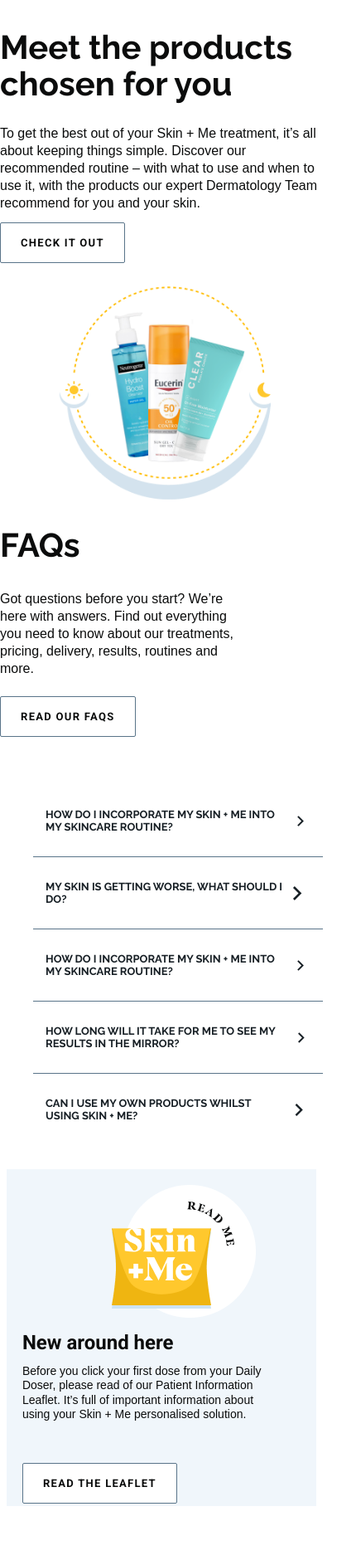
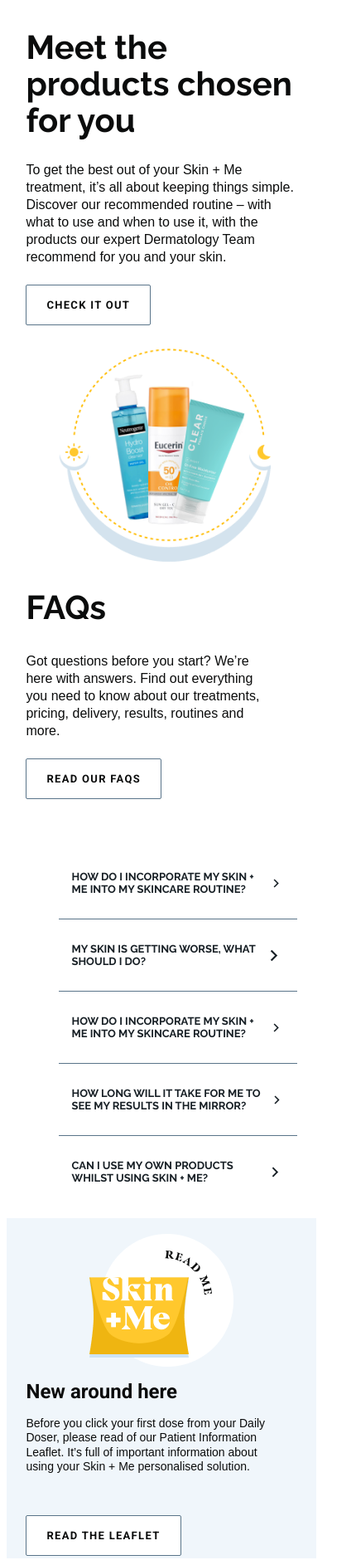
Before and after one commit to szopian/gs-skin-and-me, a React (Create React App) app in the folder skin-and-me-react-app/: page / in a window 390 px wide. Shown: the whole page at 83% size, 430 px wide, since content can reach past the window. Before the commit the page ends 1823 px from the top, so only its background shows below. Built offline with nearby package versions, Linux system fonts and the light colour scheme; the HTML template or start-up script is replaced by a standard one.

Commit message:
add changes finish with responsive design

```diff
--- a/skin-and-me-react-app/src/components/Card.js
+++ b/skin-and-me-react-app/src/components/Card.js
@@ -10,7 +10,7 @@ export const Card = styled.div`
   margin: ${px2vw(20)};
 
   @media (max-width: 400px) {
-    width: ${px2vw(320, 320)};
+    width: ${px2vw(520, 620)};
     height: ${px2vw(200)};
     height: 100%;
   }
--- a/skin-and-me-react-app/src/components/CardOne.js
+++ b/skin-and-me-react-app/src/components/CardOne.js
@@ -9,8 +9,8 @@ import { Card, Container } from "./Card";
 import Image from "../images/products-image.png";
 
 const Title = styled.h1`
-  width: 384px;
-  height: 88px;
+  max-width: 384px;
+  min-height: 88px;
   font-family: "raleway", sans-serif;
   font-size: 40px;
   line-height: 44px;
@@ -20,7 +20,7 @@ const Title = styled.h1`
 
 const Content = styled.p`
   max-width: 398px;
-  max-height: 95px;
+  min-height: 95px;
   font-style: normal;
   font-size: 16px;
 
--- a/skin-and-me-react-app/src/components/CardThree.js
+++ b/skin-and-me-react-app/src/components/CardThree.js
@@ -36,8 +36,8 @@ const Container = styled.div`
 `;
 
 const Title = styled.h1`
-  width: 250px;
-  height: 24px;
+  max-width: 250px;
+  min-height: 24px;
   font-size: 24px;
   line-height: 28px;
   /* Off Black */
@@ -45,8 +45,8 @@ const Title = styled.h1`
 `;
 
 const Content = styled.p`
-  width: 300px;
-  height: 95px;
+  max-width: 300px;
+  min-height: 95px;
   font-style: normal;
   font-size: 16px;
 
--- a/skin-and-me-react-app/src/components/CardTwo.js
+++ b/skin-and-me-react-app/src/components/CardTwo.js
@@ -33,7 +33,7 @@ const Content = styled.p`
 const List = styled.ul`
   grid-column: 2;
 
-  max-height: 350px;
+  min-height: 350px;
   max-width: 450px;
   display: flex;
   flex-direction: column;
--- a/skin-and-me-react-app/src/components/Page.js
+++ b/skin-and-me-react-app/src/components/Page.js
@@ -18,7 +18,6 @@ const Section = styled.div`
   display: flexbox;
   justify-content: center;
   background-color: #f0f6fb;
-  margin-top: 100px;
 `;
 
 function Page() {
```
